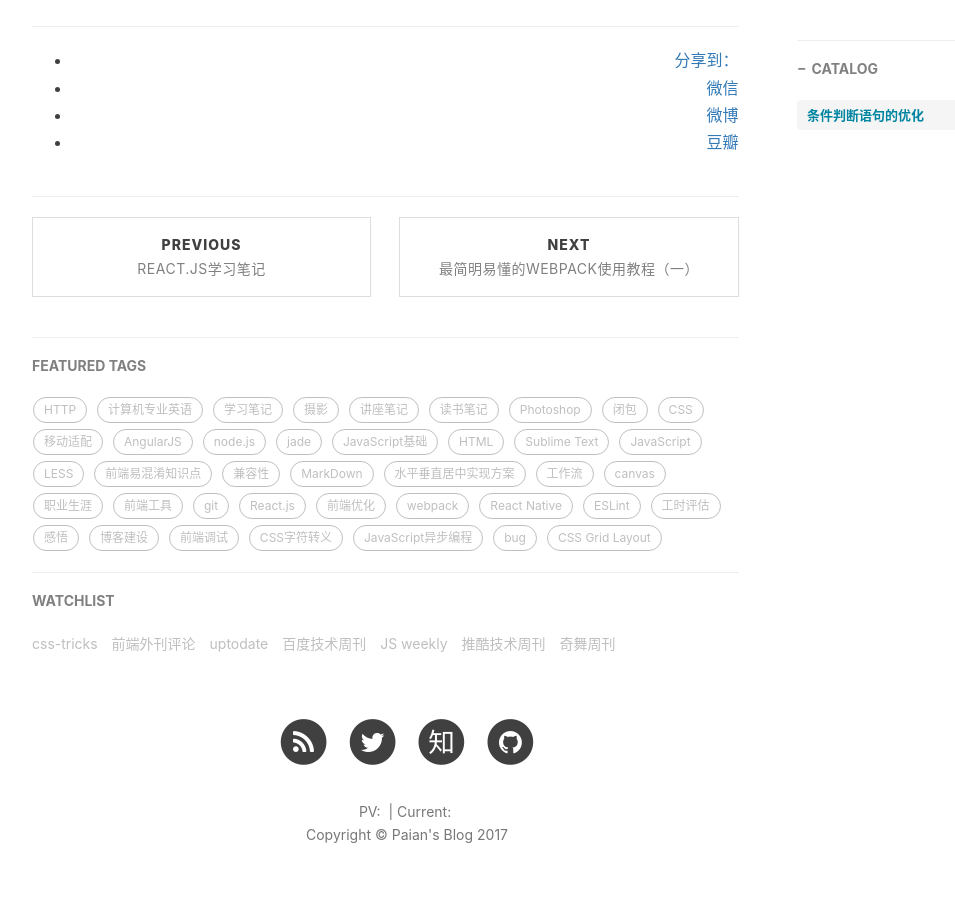
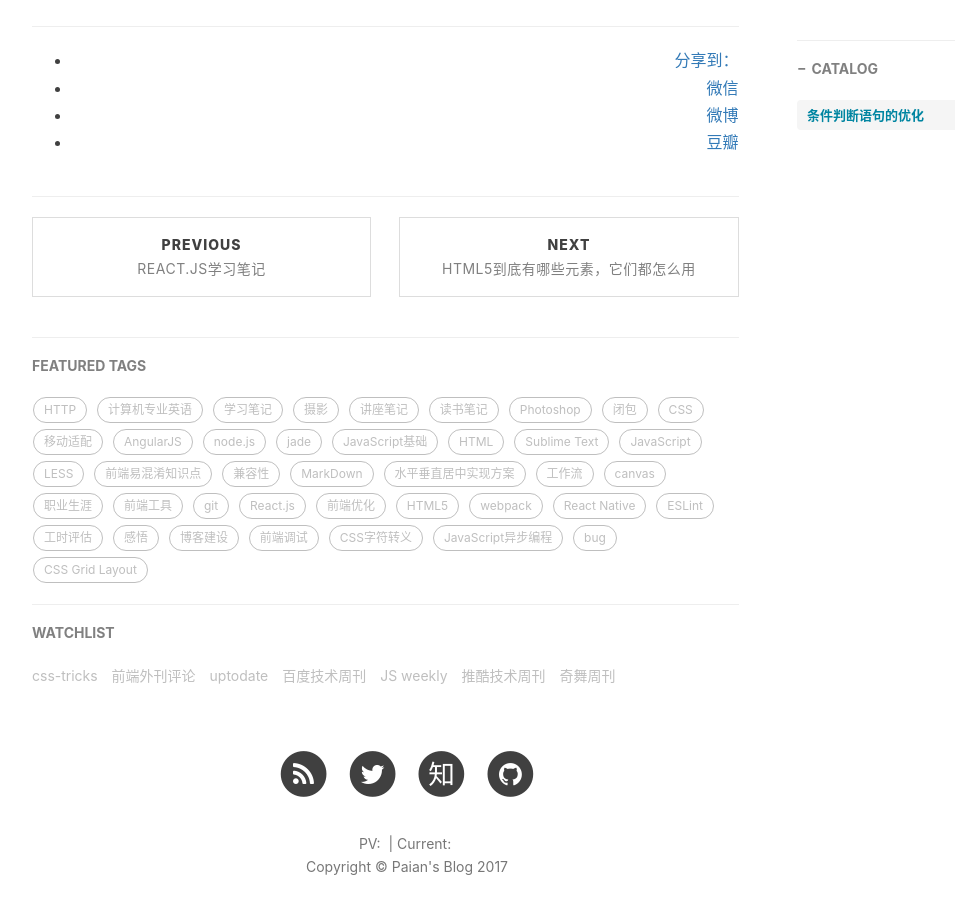
Before and after one commit to mobilesite/mobilesite.github.io, a Jekyll site: the page built from _posts/2015-08-30-optimization.md, in a window 1280 px wide and 900 px high, scrolled down 1825 px. Shown: the whole window, without its empty margins (233-1188 px from the left). Built offline with Jekyll 4.4.1, drawn with Linux system fonts in a browser that asks for light colours; nearby versions of some CDN libraries; comment, search, counter and statistics services are not loaded.

Commit message:
'update'

````diff
--- /dev/null
+++ b/_posts/2015-09-02-use-of-all-html5-elements.md
@@ -0,0 +1,545 @@
+---
+layout:     post
+title:      "HTML5到底有哪些元素，它们都怎么用"
+subtitle:   ""
+date:       2015-09-02 23:13:25
+author:     "Paian"
+catalog: true
+tags:
+    - HTML5
+---
+
+## HTML5到底有哪些元素，它们都怎么用？
+
+HTML5共有103个元素。它们是：
+
+'html',
+
+'head', 'title', 'base', 'link', 'meta', 'style',
+
+'body', 'article', 'section', 'nav', 'aside',
+'h1', 'h2', 'h3', 'h4', 'h5', 'h6', 'header', 'footer', 'address',
+
+'p', 'hr', 'pre', 'blockquote', 'ol', 'ul', 'li', 'dl', 'dt', 'dd',
+'figure', 'figcaption', 'div', 'main'
+
+'a', 'em', 'strong', 'small', 's', 'cite', 'q', 'dfn', 'abbr', 'data',
+'time', 'code', 'var', 'samp', 'kbd', 'sub', 'sup', 'i', 'b', 'u',
+'mark', 'ruby', 'rb', 'rt', 'rtc', 'rp', 'bdi', 'bdo', 'span', 'br', 'wbr',
+
+'ins', 'del',
+
+'img', 'iframe', 'embed', 'object', 'param', 'video', 'audio', 'source',
+ 'track', 'map', 'area',
+
+'table', 'caption', 'colgroup', 'col', 'tbody', 'thead', 'tfoot', 'tr', 'td', 'th',
+
+'form',  'label', 'input', 'button', 'select', 'datalist', 'optgroup', 'option', 'textarea',
+'keygen', 'output', 'progress', 'meter', 'fieldset', 'legend',
+
+'script', 'noscript', 'template', 'canvas'
+
+![](in-post/html5-elements-table.png)
+
+```
+
+具体的使用请看如下代码，里面都有详细的介绍。
+
+<!DOCTYPE html>
+<html lang="en">
+
+<head>
+    <meta charset="UTF-8">
+    <meta name="viewport" content="width=device-width, initial-scale=1, minimum-scale=1, maximum-scale=1, user-scalable=no">
+    <meta name="format-detection" content="telephone=no, address=no, email=no">
+    <title>HTML5到底有哪些元素，它们都怎么用？</title>
+    <!-- base元素为文档中的所有链接指定基地址。如果URL中含有协议名或"//"则会忽略base指定的基地址。 -->
+    <base href="http://mobilesite.github.io/img/in-post/">
+    <style type="text/css">
+    th,
+    tr,
+    td {
+        border: 1px solid #f2f2f2;
+    }
+
+    figure {
+        margin: 0;
+    }
+    </style>
+    <!-- <link rel="stylesheet" type="text/css" href="http://mobilesite.github.io/css/hux-blog.min.css"> -->
+</head>
+
+<body>
+	<header>
+		<h1>HTML5到底有哪些元素，它们都怎么用？</h1>
+		<p>
+			HTML5共有103个元素。它们是：
+			'html',
+
+	    	'head', 'title', 'base', 'link', 'meta', 'style',
+
+	    	'body', 'article', 'section', 'nav', 'aside',
+	    	'h1', 'h2', 'h3', 'h4', 'h5', 'h6', 'header', 'footer', 'address',
+
+	    	'p', 'hr', 'pre', 'blockquote', 'ol', 'ul', 'li', 'dl', 'dt', 'dd',
+	    	'figure', 'figcaption', 'div', 'main'
+
+	    	'a', 'em', 'strong', 'small', 's', 'cite', 'q', 'dfn', 'abbr', 'data',
+	    	'time', 'code', 'var', 'samp', 'kbd', 'sub', 'sup', 'i', 'b', 'u',
+	    	'mark', 'ruby', 'rb', 'rt', 'rtc', 'rp', 'bdi', 'bdo', 'span', 'br', 'wbr',
+
+	    	'ins', 'del',
+
+	    	'img', 'iframe', 'embed', 'object', 'param', 'video', 'audio', 'source',
+	    	 'track', 'map', 'area',
+
+	    	'table', 'caption', 'colgroup', 'col', 'tbody', 'thead', 'tfoot', 'tr', 'td', 'th',
+
+	    	'form',  'label', 'input', 'button', 'select', 'datalist', 'optgroup', 'option', 'textarea',
+	    	'keygen', 'output', 'progress', 'meter', 'fieldset', 'legend',
+
+	    	'script', 'noscript', 'template', 'canvas'
+	    	<br>
+
+	    	<img src="html5-elements-table.png" alt="">
+		</p>
+	</header>
+    <!--main元素代表文档的主要内容。main元素中的内容对于文档来说应当是唯一的。它不应包含在文档中重复出现的内容，比如侧栏、导航栏、版权信息、站点标志或搜索表单。在一个文档中，不能出现一个以上的 main元素。main 元素不能是以下元素的后代：article、aside、footer、header 或 nav。-->
+    <main>
+        <article>
+            <section>
+                <h2>article的使用：
+			它代表独立的、完整的一篇“文章”，如一个贴子、一篇文章、一条回复。可以包含 header 、 footer 、 section 等元素。</h2>
+                <!-- 一篇文章 -->
+                <article>
+                    <header>
+                        <h1>The Very First Rule of Life</h1>
+                        <p>
+                            <time datetime="2009-10-09">3 days ago</time>
+                        </p>
+                    </header>
+                    <p>If there's a microphone anywhere near you, assume it's hot and sending whatever you're saying to the world. Seriously.</p>
+                    <p>...</p>
+                    <section>
+                        <h1>Comments</h1>
+                        <!-- 一条评论 -->
+                        <article>
+                            <footer>
+                                <p>Posted by: <span>George Washington</span></p>
+                                <p>
+                                    <time datetime="2009-10-10">15 minutes ago</time>
+                                </p>
+                            </footer>
+                            <p>Yeah! Especially when talking about your lobbyist friends!</p>
+                        </article>
+                        <!-- 一条评论 -->
+                        <article>
+                            <footer>
+                                <p>Posted by: <span>George Hammond</span></p>
+                                <p>
+                                    <time datetime="2009-10-10">5 minutes ago</time>
+                                </p>
+                            </footer>
+                            <p>Hey, you have the same first name as me.</p>
+                        </article>
+                    </section>
+                </article>
+            </section>
+            <section>
+                <h2>section的使用：它代表页面或某一部分的一节或一个部分，每个section一般都有一个主题思想，但未必一定要有 h元素。</h2>
+                <article>
+                    <header>
+                        <h2>Apples</h2>
+                        <p>Tasty, delicious fruit!</p>
+                    </header>
+                    <p>The apple is the pomaceous fruit of the apple tree.</p>
+                    <!-- 此处表示文章的一个小主题 -->
+                    <section>
+                        <h3>Red Delicious</h3>
+                        <p>These bright red apples are the most common found in many supermarkets.</p>
+                    </section>
+                    <section>
+                        <h3>Granny Smith</h3>
+                        <p>These juicy, green apples make a great filling for apple pies.</p>
+                    </section>
+                </article>
+            </section>
+            <section>
+                <h2>任何具有导航性质的链接组都可以用 nav 元素，不管是主导航、还是侧边栏中的导航、还是面包屑导航、还是页面内的锚点导航。</h2>
+                <header>
+                    <nav>
+                        <h1>Navigation</h1>
+                        <ul>
+                            <li><a href="articles.html">Index of all articles</a></li>
+                            <li><a href="today.html">Things sheeple need to wake up for today</a></li>
+                            <li><a href="successes.html">Sheeple we have managed to wake</a></li>
+                        </ul>
+                    </nav>
+                </header>
+            </section>
+            <section>
+                <h2>aside的使用：用于突出的引用、广告、侧边栏。</h2>
+                <!-- 突出的引用 -->
+                <article>
+                    <p>He later joined a large company, continuing on the same work.
+                        <q>I love my job. People ask me what I do for fun ...</q>
+                    </p>
+                    <aside>
+                        <q> People ask me what I do for fun when I'm not at work. But I'm paid to do my hobby, so I never know what to answer. </q>
+                    </aside>
+                    <p>Of course his work — or should that be hobby? — isn't his only passion. He also enjoys other pleasures.</p>
+                </article>
+            </section>
+            <section>
+                <h2>header和footer的使用：header元素表示文档的头部，或 article的头部，或 section 的头部，或 aside的头部。footer
+						与 header相对，用法亦相同。</h2>
+            </section>
+            <section>
+                <h2>address代表联系信息，不仅仅是地址。</h2>
+                <footer>
+                    <address>
+                        For more details, contact
+                        <a href="mailto:js@example.com">John Smith</a>.
+                    </address>
+                    <p><small>© copyright 2038 Example Corp.</small></p>
+                </footer>
+            </section>
+            <section>
+                <h2>pre元素的使用：用于定义预格式化的文本，被包围在 pre元素中的文本通常会保留空格和换行符，常用来表示程序的源代码。</h2>
+                <pre>
+				            <h1>hello world</h1>
+				            echo "hello world";
+				            print("hello world")
+				        </pre>
+            </section>
+            <section>
+                <h2>blockquote元素用于定义引用块。</h2>
+                <!-- 下面是引用内容 -->
+                <blockquote>
+                    <p>Hello World</p>
+                </blockquote>
+            </section>
+            <section>
+                <h2>dl、dt、dd元素的使用：用于表示自定义列表。</h2>
+                <dl>
+                    <dt>PHP</dt>
+                    <dd>这是一个神奇的语言 ... ...</dd>
+                    <dt>Java</dt>
+                    <dd>以服务器语言来说，与PHP ... ...</dd>
+                </dl>
+            </section>
+            <section>
+                <h2>
+							em元素把文本定义为强调的内容；
+							strong 元素把文本定义为语气更强的强调的内容；
+							small元素呈现小号字体效果；
+							s元素定义加删除线的文本；
+							cite元素通常表示它所包含的文本对某个参考文献的引用，比如书籍或者杂志的标题。按照惯例，引用的文本将以斜体显示；
+							q元素定义短的引用；
+							dfn元素定义一个定义项目；
+							abbr元素表示简称或缩写；
+							sup、sub分别是显示成上标和小标；
+							i元素定义斜体；
+							b元素定义粗体文件；
+							u元素为文本添加下划线；
+							mark突出显示文本；
+						</h2>
+                <p>
+                    <strong>This text is strong</strong>
+                    <br>
+                    <em>This text is emphasized</em>
+                    <br>
+                    <small>This text is small</small>
+                    <br> mc
+                    <sup>2</sup>
+                    <br> x
+                    <sub>1</sub>
+                    <br>
+                    <s>sssssssss</s>
+                    <br>
+                    <cite>《富春山居图》</cite>由黄公望始画于至正七年(1347)，于至正十年完成。
+                    <i>斜体</i>
+                    <b>粗体</b>
+                    <u>下划线</u>
+                </p>
+                <p>Do not forget to buy
+                    <mark>milk</mark> today.</p>
+                <p>
+                    The
+                    <dfn>
+                        <abbr title="Garage Door Opener">GDO</abbr>
+                    </dfn> is a device that allows off-world teams to open the iris.
+                </p>
+                <p>The
+                    <abbr title="Web Hypertext Application Technology Working Group">WHATWG</abbr> started working on HTML5 in 2004.
+                </p>
+            </section>
+            <section>
+                <h2>bdi、bdo的使用：bdi元素允许您设置一段文本，使其脱离其父元素的文本方向设置。bdo元素可覆盖默认的文本方向。</h2>
+                <p>Username
+                    <bdi dir="ltr">Steve</bdi>: 78 points</p>
+                <p>Username
+                    <bdi dir="rtl">Steve</bdi>: 78 points</p>
+                <p>Username
+                    <bdo dir="ltr">Steve</bdo>: 78 points</p>
+                <p>Username
+                    <bdo dir="rtl">Steve</bdo>: 78 points</p>
+            </section>
+            <section>
+                <h2>
+							time、code、var、samp、kbd。<br>
+							time元素能够以机器可读的方式对日期和时间进行编码；<br>
+							code元素用于表示计算机源代码或者其他机器可以阅读的文本内容；<br>
+							var元素用于定义变量。可以将此标签与 pre 及 code标签配合使用；<br>
+							samp元素用于定义样本文本。samp元素表示一段用户应该对其没有什么其他解释的文本字符。要从正常的上下文抽取这些字符时，通常要用到这个元素；<br>
+							kbd元素定义键盘文本。它表示文本是从键盘上键入的。它经常用在与计算机相关的文档或手册中。<br>
+						</h2>
+                <p>上班时间
+                    <time>8:30</time> Let's Go</p>
+                <p>又是<code>println("hello world")</code></p>
+                <p>Then he turned to the blackboard and picked up the chalk. After a few moment's thought, he wrote
+                    <var>E</var> =
+                    <var>m</var>
+                    <var>c</var><sup>2</sup>. The teacher looked pleased.</p>
+                <p>The computer said
+                    <samp>Too much cheese in tray two</samp> but I didn't know what that meant.</p>
+                <p>To make George eat an apple, press
+                    <kbd>
+                        <kbd>Shift</kbd>+
+                        <kbd>F3</kbd>
+                    </kbd>
+                </p>
+            </section>
+            <section>
+                <h2>ruby、rb、rtc、rt、rp一组用得极少的元素，略过<h2>
+					</section>
+
+			    	<section>
+			    		<h2>wbr的使用：Word Break Opportunity 规定在文本中的何处适合添加换行符。下面这段代码，给 p 的字体设置的足够大，然后缩小浏览器窗口，就会看到 wbr元素的效果。</h2>
+                <p style="font-size: 100px;">www.simply
+                    <wbr>orange
+                    <wbr>juice.com</p>
+            </section>
+            <section>
+                <h2>ins、del的使用</h2>
+                <p>I love
+                    <del>java</del>
+                    <ins>javascript</ins>
+                </p>
+            </section>
+            <section>
+                <h2>figure、figcaption、map、area的使用</h2>
+                <figure>
+                    <!--<figure> 元素表示独立的流内容（图像、图表、照片、代码等等）， <figcaption> 元素给 <figure> 元素添加标题。-->
+                    <figcaption>图片标题</figcaption>
+                    <img src="favicon.png" width="350" height="234" usemap="#planetmap" alt="Planets">
+                    <map name="planetmap" id="planetmap">
+                        <!-- 一个圆形区域 -->
+                        <area shape="circle" coords="200,50,50" href="test1.html" alt="Venus">
+                        <!-- 一个扇形区域 -->
+                        <area shape="circle" coords="350,234,50" href="test2.html" alt="Venus">
+                        <!-- 一个矩形区域 -->
+                        <area shape="rect" coords="0,0,110,234" href="test3.html" alt="Sun">
+                    </map>
+                </figure>
+            </section>
+            <section>
+                <h2>audio、video、source的使用</h2>
+                <video controls>
+                    <source src="http://www.runoob.com/try/demo_source/movie.mp4" type="video/mp4">
+                    <source src="http://www.runoob.com/try/demo_source/movie.ogg" type="video/ogg"> Your browser does not support the audio element.
+                </video>
+                <audio src="http://www.w3school.com.cn/i/horse.ogg" controls="controls">
+                    Your browser does not support the audio element.
+                </audio>
+            </section>
+            <section>
+                <h2>object、param的使用</h2>
+                <figure>
+                    <object type="application/x-java-applet">
+                        <param name="code" value="MyJavaClass">
+                        <p>You do not have Java available, or it is disabled.</p>
+                    </object>
+                    <figcaption>My Java Clock</figcaption>
+                </figure>
+            </section>
+            <section>
+                <h2>track的使用：目前许多浏览器都还不支持。它为诸如 video、audio 元素之类的媒介规定外部文本轨道。用于规定字幕文件或其他包含文本的文件，当媒介播放时，这些文件是可见的。</h2>
+                <video width="320" height="240" controls="controls">
+                    <source src="http://www.runoob.com/try/demo_source/movie.mp4" type="video/mp4">
+                    <source src="http://www.runoob.com/try/demo_source/movie.ogg" type="video/ogg">
+                    <track kind="subtitles" src="subs_chi.srt" srclang="zh" label="Chinese">
+                    <track kind="subtitles" src="subs_eng.srt" srclang="en" label="English">
+                </video>
+            </section>
+            <section>
+                <h2>caption、colgroup、col等表格元素的使用</h2>
+                <table>
+                    <caption>表格标题：花名册</caption>
+                    <!-- IE6 IE7 IE8(Q) 对 COL 和 COLGROUP 元素的属性及部分 CSS 特性支持较好，而IE8(S) Firefox Chrome Safari 不再支持 COL 及 COLGROUP 元素的部分属性及为其设定的 CSS 特性。目前，被各个浏览器普遍支持的属性有width和span这两个，被各浏览器普遍支持的CSS属性有width和background这两个。 -->
+                    <colgroup span="2" width="200">
+                        <col>
+                        <col>
+                    </colgroup>
+                    <colgroup>
+                        <col>
+                    </colgroup>
+                    <thead>
+                        <tr>
+                            <th>姓名</th>
+                            <th>性别</th>
+                            <th>年龄</th>
+                        </tr>
+                    </thead>
+                    <tbody>
+                        <tr>
+                            <td>拍岸</td>
+                            <td>男</td>
+                            <td>18</td>
+                        </tr>
+                    </tbody>
+                    <tfoot>
+                        <tr>
+                            <td>hello</td>
+                            <td>hello</td>
+                            <td>hello</td>
+                        </tr>
+                    </tfoot>
+                </table>
+            </section>
+            <section>
+                <h2>template的使用</h2>
+                <table>
+                    <thead>
+                        <tr>
+                            <th>Name</th>
+                            <th>Color</th>
+                            <th>Sex</th>
+                            <th>Legs</th>
+                        </tr>
+                    </thead>
+                    <tbody>
+                        <template id="row">
+                            <tr>
+                                <td></td>
+                                <td></td>
+                                <td></td>
+                                <td></td>
+                            </tr>
+                        </template>
+                    </tbody>
+                </table>
+                <script>
+                var data = [{
+                    name: 'Pillar',
+                    color: 'Ticked Tabby',
+                    sex: 'Female (neutered)',
+                    legs: 3
+                }, {
+                    name: 'Hedral',
+                    color: 'Tuxedo',
+                    sex: 'Male (neutered)',
+                    legs: 4
+                }, ];
+                var template = document.querySelector('#row');
+                for (var i = 0; i < data.length; i += 1) {
+                    var cat = data[i];
+                    var clone = template.content.cloneNode(true);
+                    var cells = clone.querySelectorAll('td');
+                    cells[0].textContent = cat.name;
+                    cells[1].textContent = cat.color;
+                    cells[2].textContent = cat.sex;
+                    cells[3].textContent = cat.legs;
+                    template.parentNode.appendChild(clone);
+                }
+                </script>
+            </section>
+            <section>
+                <h2>
+				            一些表单元素的使用: keygen、optgroup、datalist、output、progress（进度条）、meter（计量条）、fieldset、legend。<br>
+
+							使用 meter 元素来度量给定范围（gauge）内的数据。meter标签定义已知范围或分数值内的标量测量。也被称为 gauge（尺度）。<br>
+
+							legend 元素表示作为 legend 元素的父元素的 fieldset 元素的其余内容的标题（caption）。<br>
+
+							output标签定义不同类型的输出，比如脚本的输出。<br>
+
+							datalist 标签定义选项列表。请与 input元素配合使用该元素，来定义 input 可能的值。datalist 及其选项不会被显示出来，它仅仅是合法的输入值列表。请使用 input 元素的 list 属性来绑定 datalist的id以建立关联。<br>
+
+							keygen标签规定用于表单的密钥对生成器字段。当提交表单时，私钥存储在本地，公钥发送到服务器。
+			            </h2>
+                <form oninput="x.value=parseInt(a.value)+parseInt(b.value)">
+                    <keygen name="security">
+                    <select>
+                        <optgroup label="Swedish Cars">
+                            <option value="volvo">Volvo</option>
+                            <option value="saab">Saab</option>
+                        </optgroup>
+                        <optgroup label="German Cars">
+                            <option value="mercedes">Mercedes</option>
+                            <option value="audi">Audi</option>
+                        </optgroup>
+                    </select>
+                    <input id="myCar" list="cars" />
+                    <datalist id="cars">
+                        <option value="BMW">
+                            <option value="Ford">
+                                <option value="Volvo">
+                    </datalist>
+                    <input type="range" id="a" value="50">100 +
+                    <input type="number" id="b" value="50"> =
+                    <output name="x" for="a b"></output>
+                    <progress value="22" max="100"></progress>
+                    <meter value="3" min="0" max="10">十分之三</meter>
+                    <meter value="0.6">60%</meter>
+                    <fieldset>
+                        <legend>health information</legend>
+                        height:
+                        <input type="text" /> weight:
+                        <input type="text" />
+                    </fieldset>
+                </form>
+            </section>
+            <noscript>您的浏览器不支持JavaScript!</noscript>
+            <script type="text/javascript">
+	            // var html5Elements = [
+	            // 	'html',
+
+	            // 	'head', 'title', 'base', 'link', 'meta', 'style',
+
+	            // 	'body', 'article', 'section', 'nav', 'aside',
+	            // 	'h1', 'h2', 'h3', 'h4', 'h5', 'h6', 'header', 'footer', 'address',
+
+	            // 	'p', 'hr', 'pre', 'blockquote', 'ol', 'ul', 'li', 'dl', 'dt', 'dd',
+	            // 	'figure', 'figcaption', 'div', 'main'
+
+	            // 	'a', 'em', 'strong', 'small', 's', 'cite', 'q', 'dfn', 'abbr', 'data',
+	            // 	'time', 'code', 'var', 'samp', 'kbd', 'sub', 'sup', 'i', 'b', 'u',
+	            // 	'mark', 'ruby', 'rb', 'rt', 'rtc', 'rp', 'bdi', 'bdo', 'span', 'br', 'wbr',
+
+	            // 	'ins', 'del',
+
+	            // 	'img', 'iframe', 'embed', 'object', 'param', 'video', 'audio', 'source',
+	            // 	 'track', 'map', 'area',
+
+	            // 	'table', 'caption', 'colgroup', 'col', 'tbody', 'thead', 'tfoot', 'tr', 'td', 'th',
+
+	            // 	'form',  'label', 'input', 'button', 'select', 'datalist', 'optgroup', 'option', 'textarea',
+	            // 	'keygen', 'output', 'progress', 'meter', 'fieldset', 'legend',
+
+	            // 	'script', 'noscript', 'template', 'canvas'
+	            // ]
+            </script>
+        </article>
+    </main>
+
+    <footer>
+    	参考：
+    	https://www.w3.org/TR/html5/index.html#elements-1<br>
+    	http://demo.yanue.net/HTML5element/<br>
+    	http://blog.csdn.net/wozaixiaoximen/article/details/45157439<br>
+    </footer>
+</body>
+
+</html>
+```
````
Also changed, not shown: _posts/2016-11-02-js-async-methods.md (+1 -1 lines), img/in-post/html5-elements-table.png (added).
